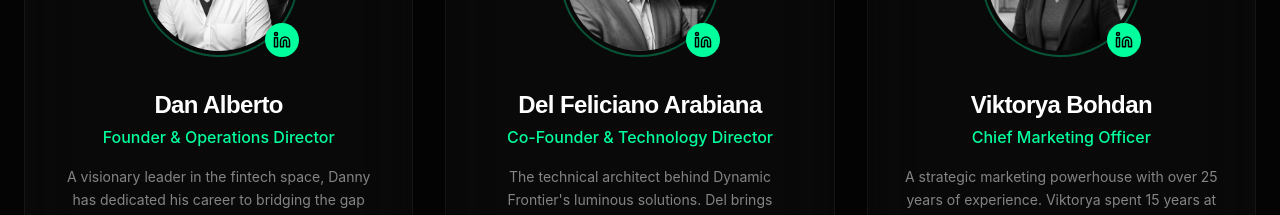
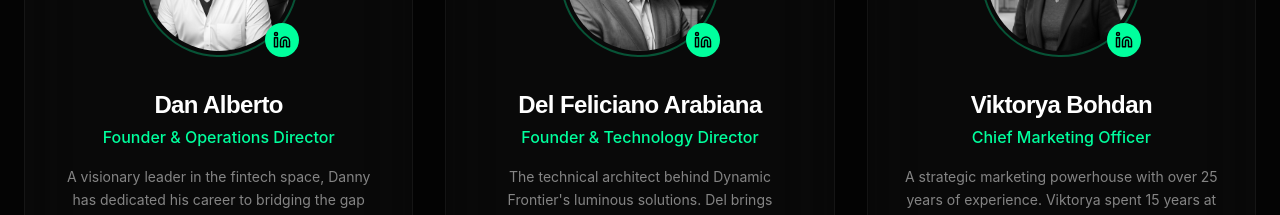
Before and after one commit to DelTechWerx/sugr-ai, a React (Vite) app: page /about in a window 1280 px wide. Shown: the part 1080-1295 px from the top of the page. Built offline with nearby package versions, Linux system fonts and the light colour scheme.

Commit message:
Added About Page changes

```diff
--- a/src/pages/About.tsx
+++ b/src/pages/About.tsx
@@ -12,7 +12,7 @@ const About = () => {
     },
     {
       name: "Del Feliciano Arabiana",
-      role: "Co-Founder & Technology Director",
+      role: "Founder & Technology Director",
       bio: "The technical architect behind Dynamic Frontier's luminous solutions. Del brings extensive expertise in engineering complex financial systems and AI integration. His focus on technical excellence and scalable architecture ensures that our partners stay ahead in an ever-evolving technological landscape.",
       linkedin: "https://www.linkedin.com/in/darabiana/",
       image: "./asset/darabiana.jpg"
```
